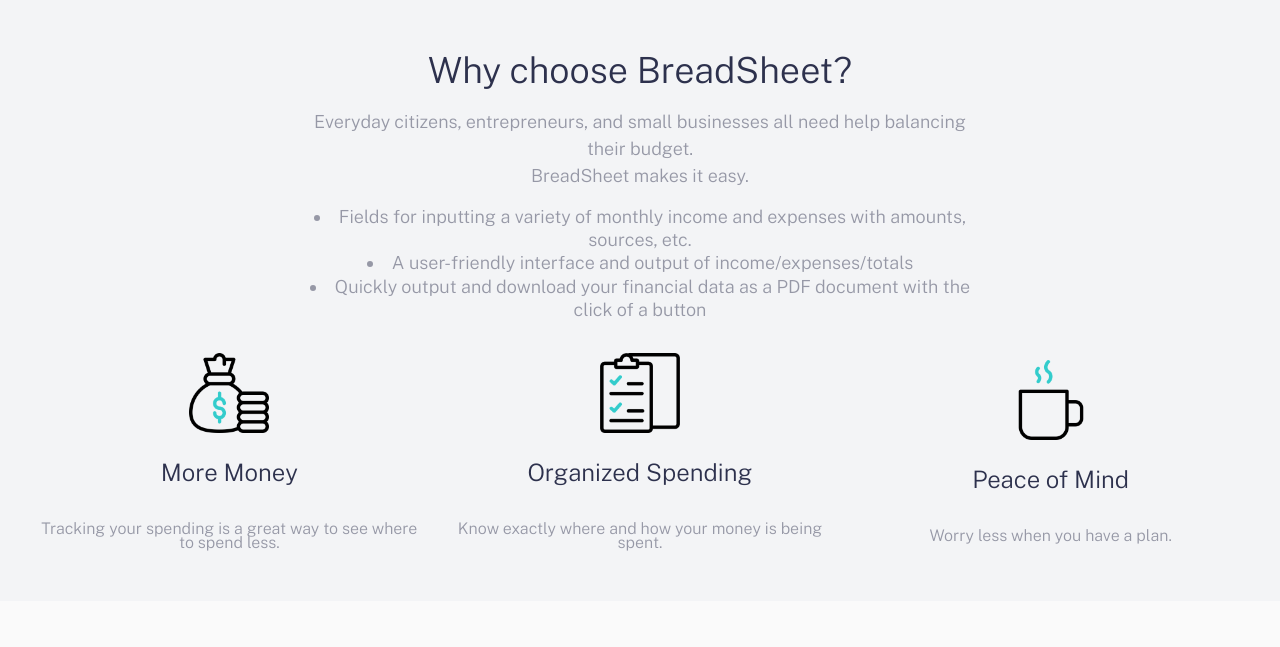
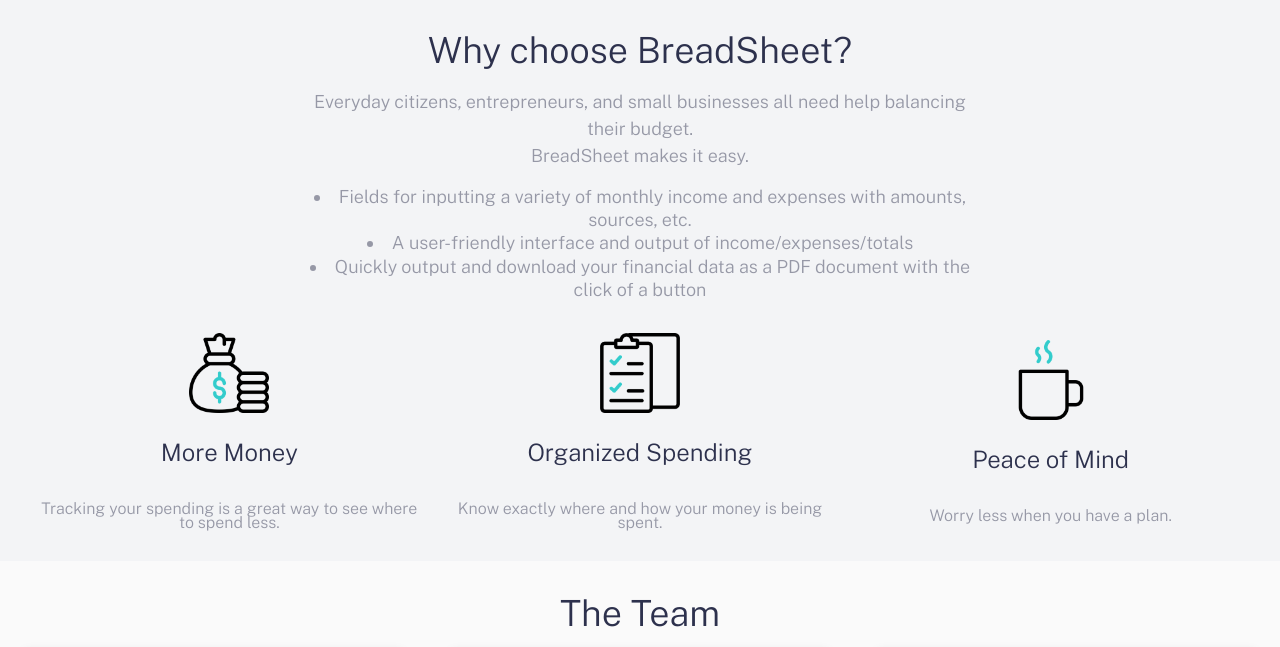
Before and after one commit to jacobrobertsdev/DevSquad, a plain HTML site: page index.html in a window 1280 px wide. Shown: the part 642-1289 px from the top of the page. Drawn offline with nearby package versions, Linux system fonts and the light colour scheme.

Commit message:
Reduce container padding

```diff
--- a/css/globals.css
+++ b/css/globals.css
@@ -96,10 +96,7 @@
 }
 
 .container-padding {
-    padding-top: 2.25rem;
-    padding-right: 1.5rem;
-    padding-left: 1.5rem;
-    padding-bottom: 2.25rem;
+    padding: 1rem 1.5rem;
 }
 
 /*Buttons*/
```
